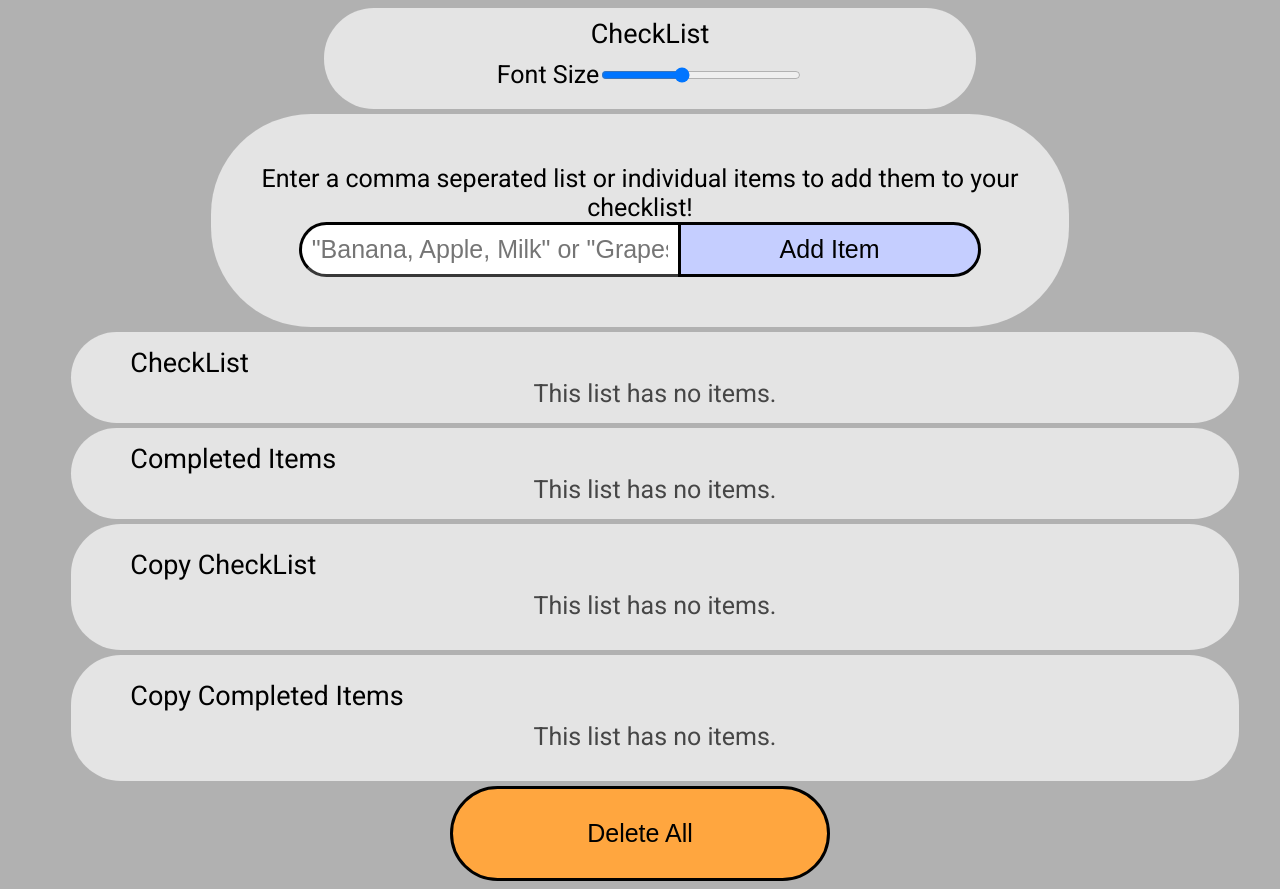
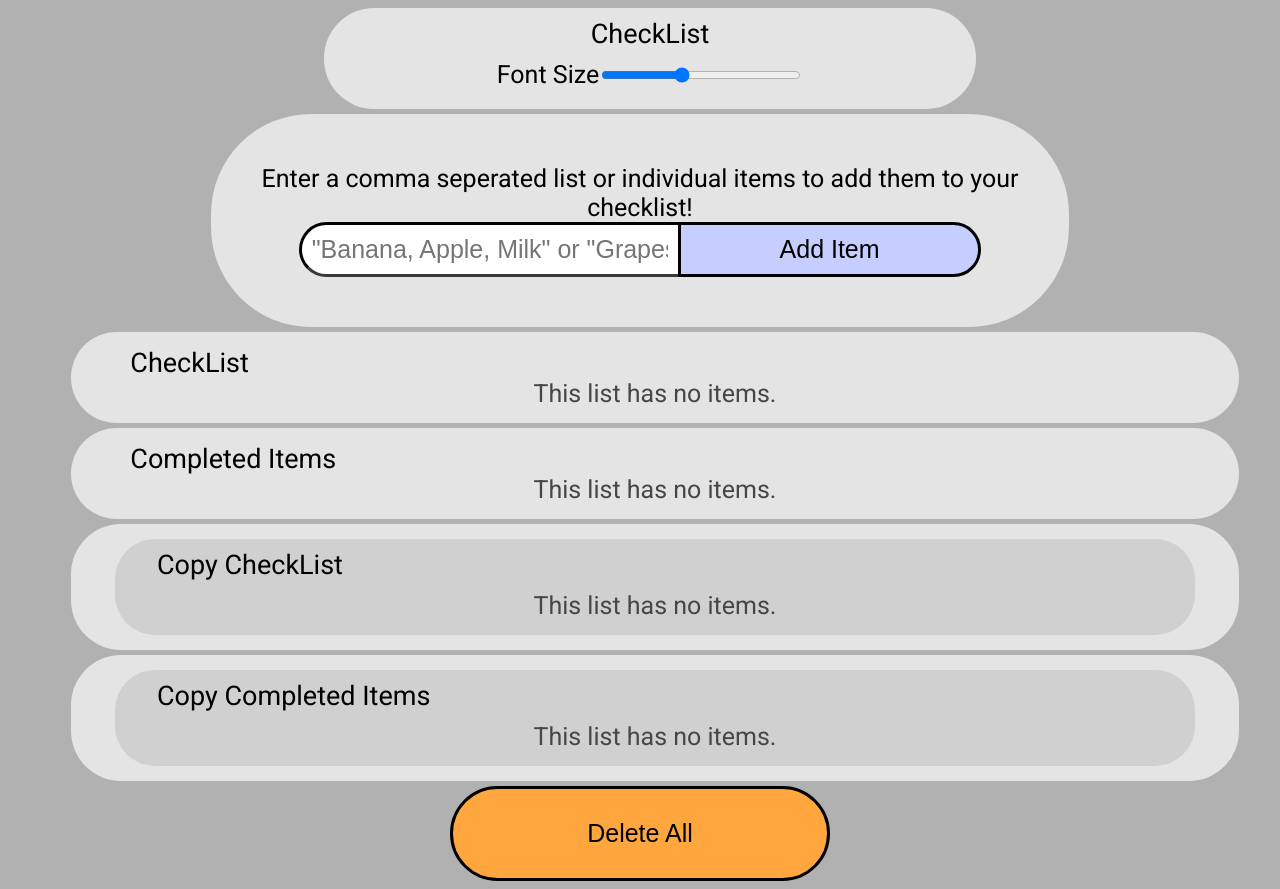
Before and after one commit to VeyGudTek/CheckList, a React (Vite) app: page / in a window 1280 px wide. Built offline with nearby package versions, Linux system fonts and the light colour scheme.

Commit message:
Make copy section an button

```diff
--- a/src/CheckListStyle.css
+++ b/src/CheckListStyle.css
@@ -140,6 +140,22 @@ input[type=submit]:active {
     margin-left: 5%;
 }
 
+.copy-paste-button{
+    display: block;
+    margin: auto;
+    width: 95%;
+    background-color: rgb(208, 208, 208);
+    border-radius: 40px;
+}
+
+.copy-paste-button:hover{
+    background-color: rgb(188, 188, 188);
+}
+
+.copy-paste-button:active{
+    background-color: rgb(142, 142, 142);
+}
+
 .copy-paste{
     display: block;
     width: 80%;
--- a/src/CopyPaste.jsx
+++ b/src/CopyPaste.jsx
@@ -13,12 +13,14 @@ function CopyPaste({items, title, fontSize}){
     })
 
     return (
-        <div className="copy-paste-container" onClick={clipBoard}>
-            <div className="label" style={{fontSize: fontSize+2}}>{title}</div>
-            <div className="copy-paste" style={{fontSize: fontSize}}>
-                {text != "" ? text : <div className="no-item">
-                    This list has no items.
-                </div>}
+        <div className="copy-paste-container">
+            <div className="copy-paste-button" onClick={clipBoard}>
+                <div className="label" style={{fontSize: fontSize+2}}>{title}</div>
+                <div className="copy-paste" style={{fontSize: fontSize}}>
+                    {text != "" ? text : <div className="no-item">
+                        This list has no items.
+                    </div>}
+                </div>
             </div>
         </div>
     )
```
